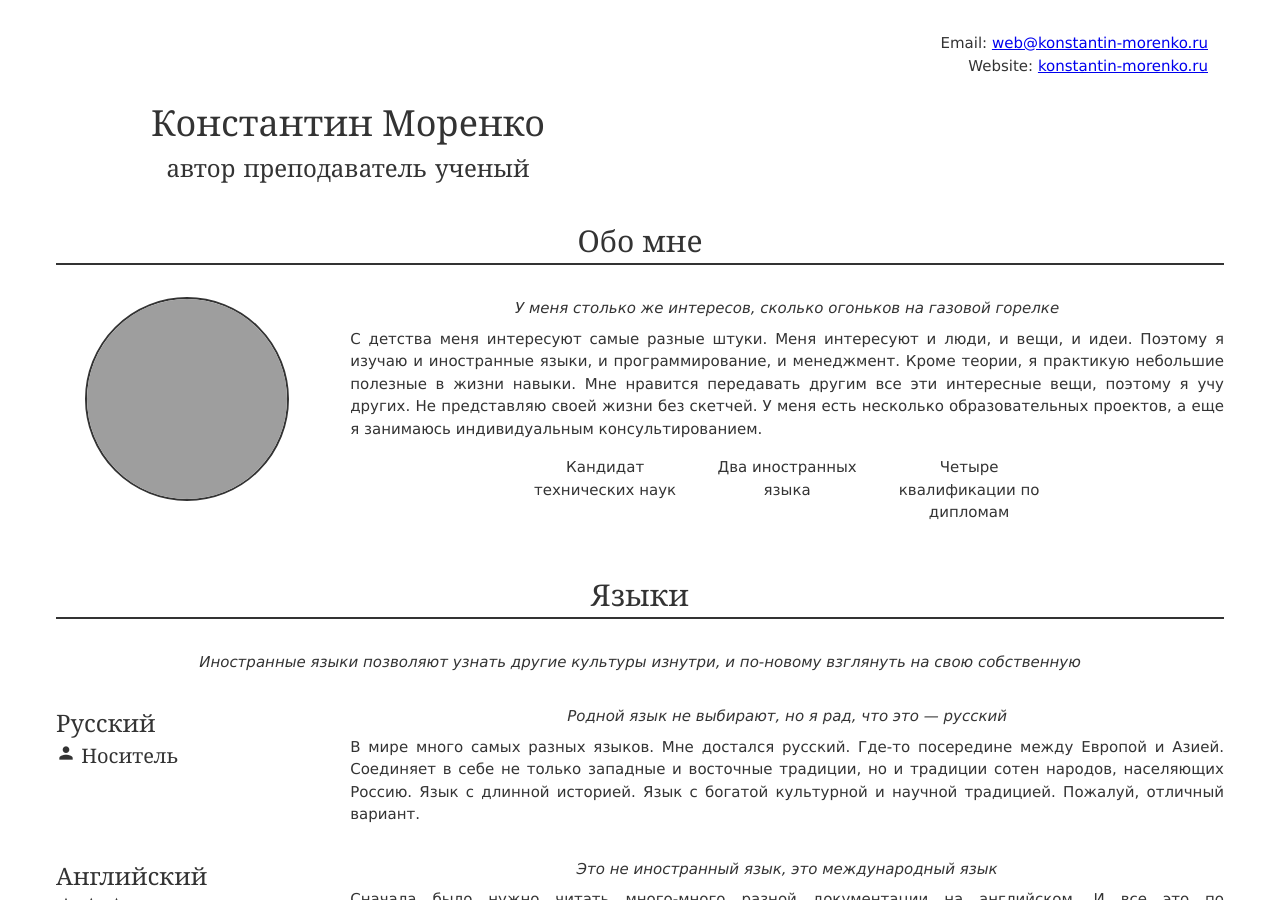
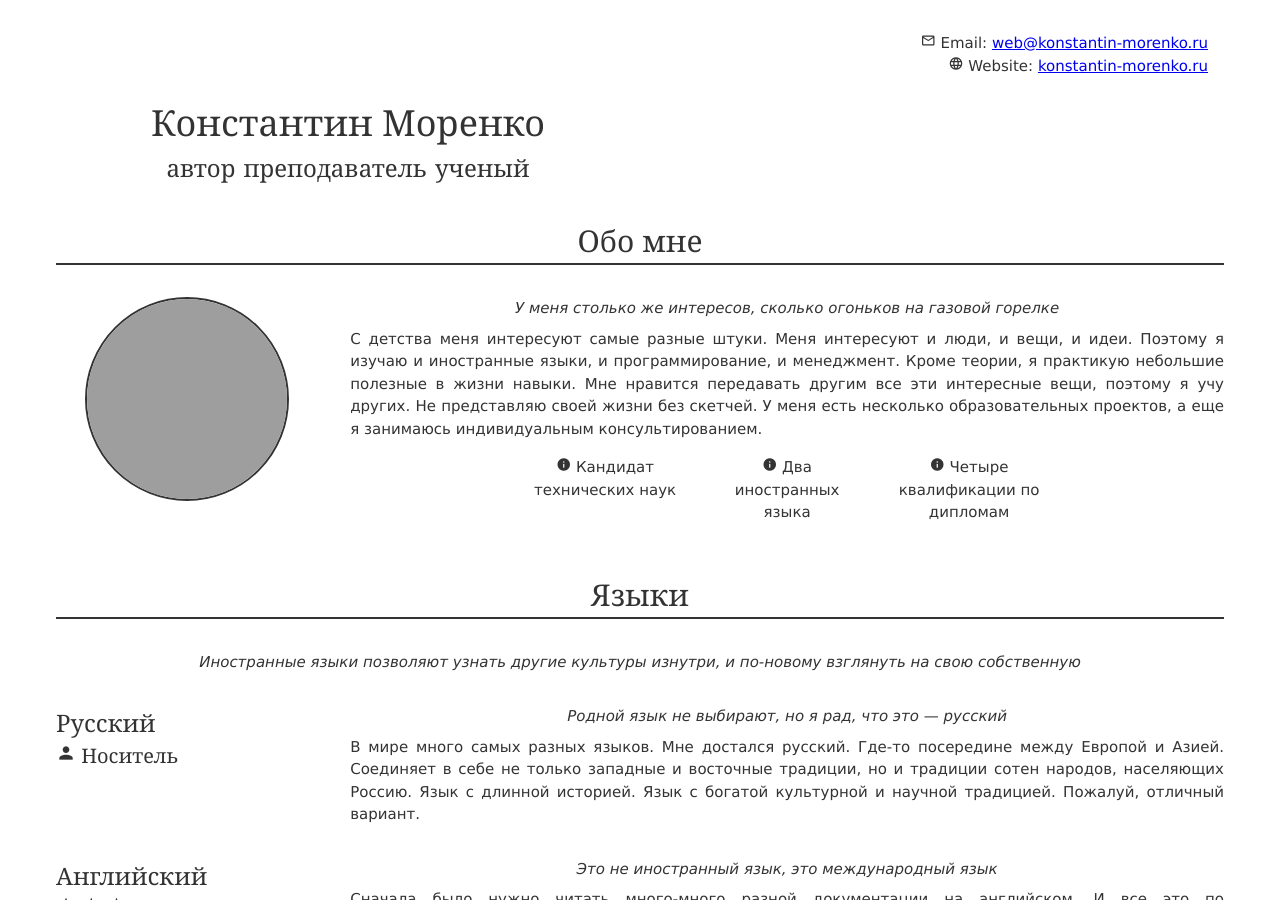
Before and after one commit to konstantin-morenko/jresume, a Jekyll site: the page built from index.md, in a window 1280 px wide and 900 px high. Built offline with Jekyll 4.4.1, drawn with Linux system fonts in a browser that asks for light colours; grey boxes are pictures that could not be loaded.

Commit message:
Icons added

```diff
--- a/_data/header.yml
+++ b/_data/header.yml
@@ -5,9 +5,11 @@ roles:
 - преподаватель
 - ученый
 links:
-- prefix: Email
+- icon: mail_outline
+  prefix: Email
   link: mailto:web@konstantin-morenko.ru
   text: web@konstantin-morenko.ru
-- prefix: Website
+- icon: language
+  prefix: Website
   link: https://konstantin-morenko.ru
   text: konstantin-morenko.ru
--- a/_includes/about.html
+++ b/_includes/about.html
@@ -12,7 +12,10 @@
       <div class="text">{{ about.text }}</div>
       <div class="traits" id="traits">
 	{% for tr in about.traits %}
-	<div class="trait">{{ tr }}</div>
+	<div class="trait">
+	  <span class="material-icons">info</span>
+	  {{ tr }}
+	</div>
 	{% endfor %}
       </div>
     </div>
--- a/_includes/header.html
+++ b/_includes/header.html
@@ -12,6 +12,9 @@
     <div class="links">
       {% for link in header.links %}
       <div class="link">
+	{% if link.icon %}
+	<span class="material-icons">{{ link.icon }}</span>
+	{% endif %}
 	<span class="prefix">{{ link.prefix }}:</span>
 	<span class="link">
 	  <a href="{{ link.link }}">{{ link.text }}</a>
```
